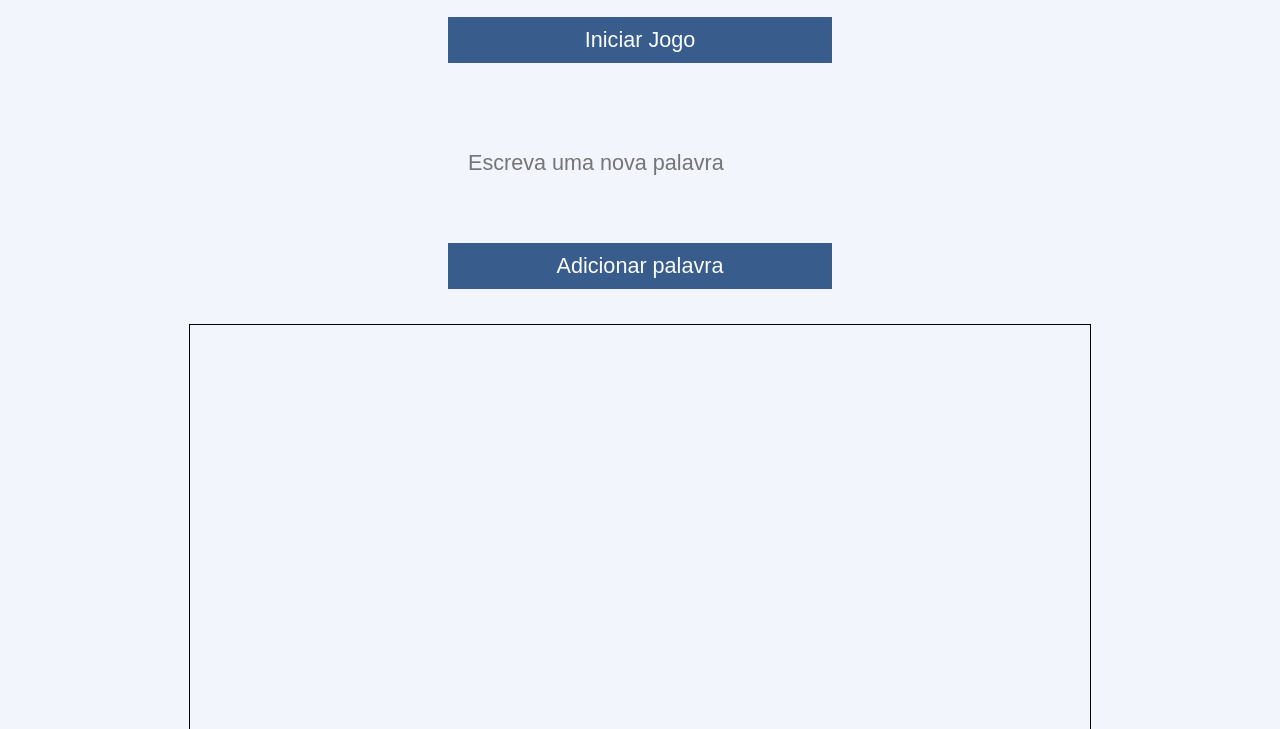
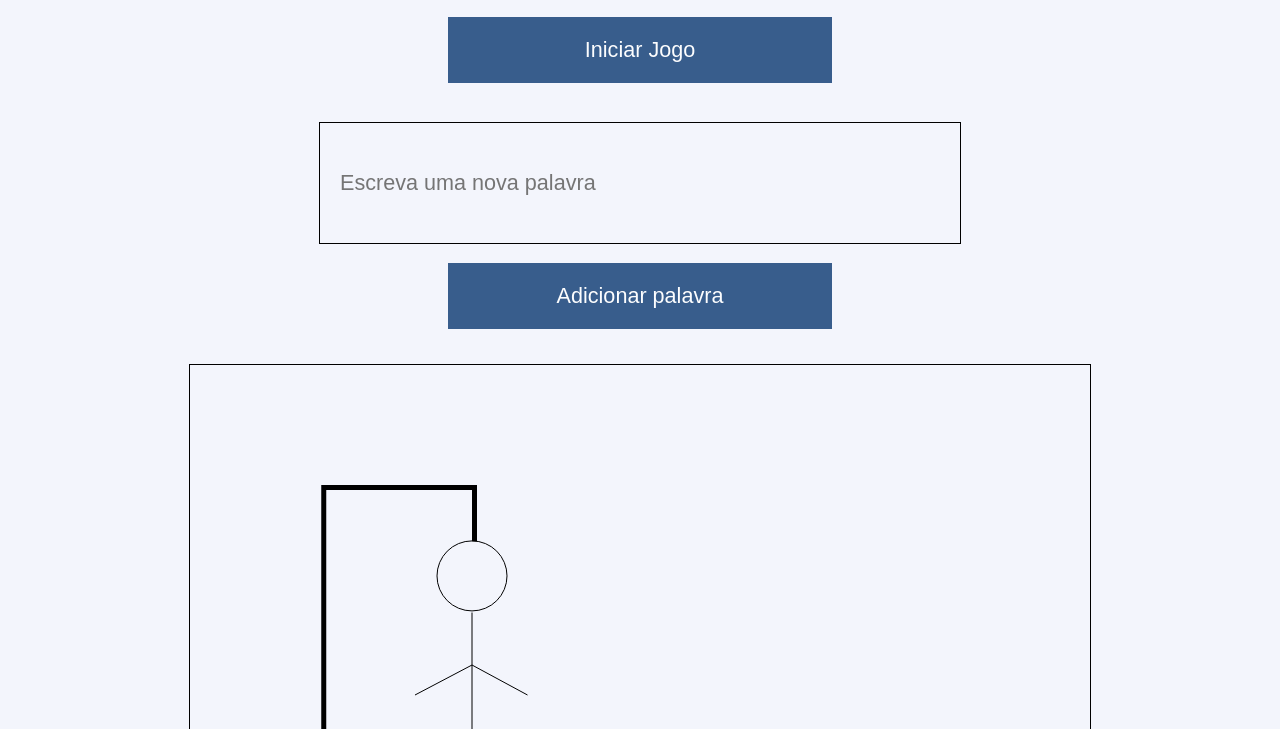
Before and after one commit to raphaeljjoao/challenge-forca, a plain HTML site: page index.html in a window 1280 px wide. Shown: the part 71-800 px from the top of the page. Drawn offline with Linux system fonts and the light colour scheme.

Commit message:
Desenho dos elementos básicos

```diff
--- a/css/style.css
+++ b/css/style.css
@@ -47,7 +47,7 @@ button {
     width: 30vw;
     outline: none;
     border: none;
-    padding: 10px 15px;
+    padding: 20px 15px;
     font-size: 1.35em;
     color: white;
 
@@ -63,9 +63,9 @@ button:hover {
 #iniciar-jogo { margin-bottom: 40px; }
 
 input {
-    outline: none;
+    outline: 1px solid black;
     border: none;
-    width: 30vw;
+    width: 50vw;
     height: 15vh;
     font-size: 1.35em;
     margin-bottom: 20px;
--- a/index.html
+++ b/index.html
@@ -16,7 +16,7 @@
     <main>
         <div class="campos">
             <button id="iniciar-jogo">Iniciar Jogo</button>
-            <input type="text" id="input-nova-palavra" placeholder="Escreva uma nova palavra" autofocus>
+            <input type="text" id="input-nova-palavra" placeholder="Escreva uma nova palavra">
             <button id="add-palavra">Adicionar palavra</button>
         </div>
         <canvas id="canvas" width="900" height="600"></canvas>
--- a/js/canvas.js
+++ b/js/canvas.js
@@ -1,4 +1,95 @@
 const canvas = document.getElementById('canvas');
-const context = canvas.getContext('2d');
+const ctx = canvas.getContext('2d');
 
-console.log(context);
+const canvasWidth = canvas.clientWidth;
+const canvasHeight = canvas.clientHeight;
+
+ctx.fillStyle = '#F3F5FC';
+ctx.fillRect(0, 0, 900, 600);
+
+const corBoneco = 'black';
+const raioCabeca = 35;
+
+/* Funções de desenho */
+
+function desenhaBase(){
+    ctx.fillStyle = corBoneco;
+    ctx.fillRect(canvasWidth / 16, canvasHeight * 0.9, canvasWidth / 6, 5); // Base
+    ctx.fillRect(canvasWidth / 16 + canvasWidth / 12, canvasHeight * 0.2, 5, canvasHeight * 0.7); // Coluna
+    ctx.fillRect(canvasHeight * 0.22, canvasHeight * 0.2, canvasWidth / 6, 5) // Extensão
+    ctx.fillRect(canvasHeight * 0.22 + canvasWidth / 6, canvasHeight * 0.2, 5, canvasWidth / 16); // Suspensão da cabeça
+}
+
+function desenhaCabeca(){
+    ctx.fillStyle = corBoneco;
+    ctx.beginPath();
+    ctx.arc(canvasHeight * 0.22 + canvasWidth / 6, canvasHeight * 0.2 + canvasWidth / 12 + raioCabeca / 2.2, raioCabeca, 0, Math.PI * 2);
+    ctx.stroke();
+}
+
+function desenhaCorpo(){
+    ctx.fillStyle = corBoneco;
+    ctx.beginPath();
+    ctx.moveTo(canvasHeight * 0.22 + canvasWidth / 6, canvasHeight * 0.2 + canvasWidth / 12 + raioCabeca * 1.5);
+    ctx.lineTo(canvasHeight * 0.22 + canvasWidth / 6, canvasHeight * 0.2 + canvasWidth / 12 + raioCabeca + canvasHeight / 3);
+    ctx.stroke();
+}
+
+function desenhaPernaEsquerda(){
+    ctx.fillStyle = corBoneco;
+    ctx.beginPath();
+    ctx.moveTo(canvasHeight * 0.22 + canvasWidth / 6, canvasHeight * 0.2 + canvasWidth / 12 + raioCabeca + canvasHeight / 3);
+    ctx.lineTo(canvasWidth * 0.25, canvasHeight * 0.8);
+    ctx.stroke();
+}
+
+function desenhaPernaDireita(){
+    ctx.fillStyle = corBoneco;
+    ctx.beginPath();
+    ctx.moveTo(canvasHeight * 0.22 + canvasWidth / 6, canvasHeight * 0.2 + canvasWidth / 12 + raioCabeca + canvasHeight / 3);
+    ctx.lineTo(canvasWidth * 0.375, canvasHeight * 0.8);
+    ctx.stroke();
+}
+
+function desenhaBracoEsquerdo(){
+    ctx.fillStyle = corBoneco;
+    ctx.beginPath();
+    ctx.moveTo(canvasHeight * 0.22 + canvasWidth / 6, canvasHeight * 0.5);
+    ctx.lineTo(canvasWidth * 0.25, canvasHeight * 0.55);
+    ctx.stroke();
+}
+
+function desenhaBracoDireito(){
+    ctx.fillStyle = corBoneco;
+    ctx.beginPath();
+    ctx.moveTo(canvasHeight * 0.22 + canvasWidth / 6, canvasHeight * 0.5);
+    ctx.lineTo(canvasWidth * 0.375, canvasHeight * 0.55);
+    ctx.stroke();
+}
+
+function desenhaCampo(x){
+    ctx.fillStyle = corBoneco;
+    ctx.beginPath();
+    ctx.moveTo(x, canvasHeight * 0.9);
+    ctx.lineTo(x + canvasWidth / 20, canvasHeight * 0.9);
+    ctx.stroke();
+}
+
+function desenhaCampos(quantidade){
+    quantidade = quantidade>7 ? 7 : quantidade;
+    console.log(quantidade);
+    let x = canvasWidth * 0.42;
+    for (let i = 0; i < quantidade; i++){
+        desenhaCampo(x);
+        x += canvasWidth / 13;
+    }
+}
+
+desenhaBase();
+desenhaCabeca();
+desenhaCorpo();
+desenhaPernaEsquerda();
+desenhaPernaDireita();
+desenhaBracoEsquerdo();
+desenhaBracoDireito();
+desenhaCampos(7);
```
